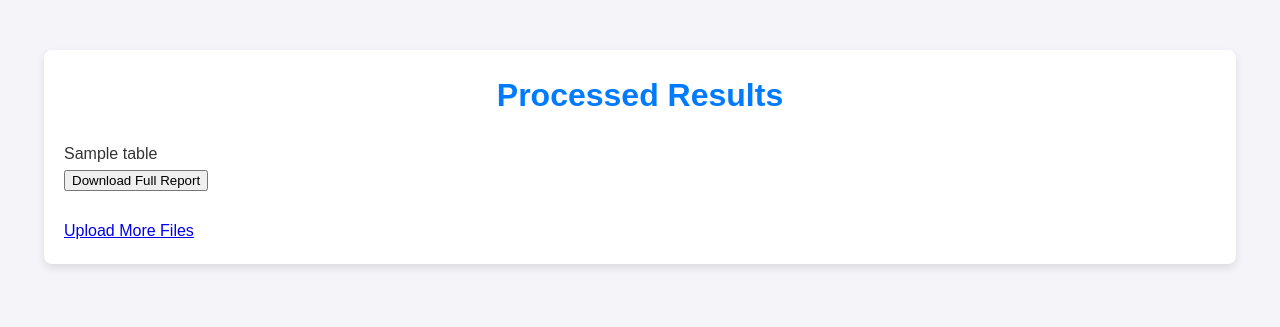
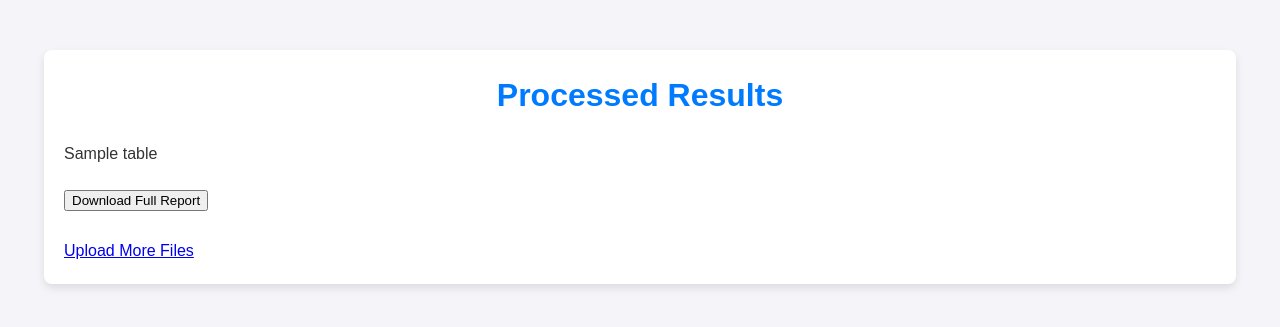
Before and after one commit to Vladdze/DispoCalcTools, a Flask app: template templates/results.html in a window 1280 px wide. Shown: the top 327 px of the page. Run offline with Flask 3, Linux system fonts and the light colour scheme; the template is opened without the code that fills it: most values are stand-ins (such as "Sample title", 1, 10 or a date in 2020).

Commit message:
Update results.html

```diff
--- a/templates/results.html
+++ b/templates/results.html
@@ -12,7 +12,7 @@
         <div class="table-container">
             {{ table | safe }}
         </div>
-        <form action="/download" method="post">
+        <form action="/download" method="post" style="margin-top: 20px;">
             <input type="hidden" name="csv_file" value="{{ csv_file }}">
             <button type="submit">Download Full Report</button>
         </form>
```
